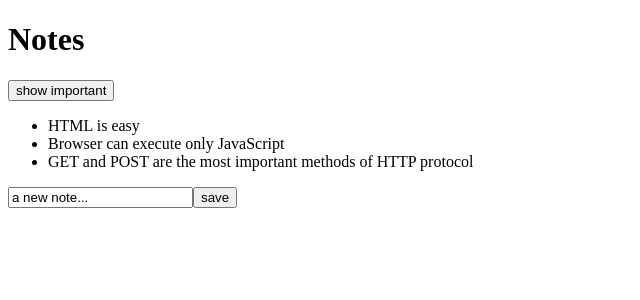
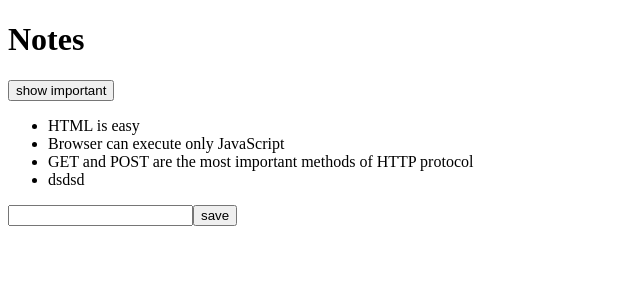
Before and after one commit to Tanya188098/fullstack-course, a React (Vite) app in the folder notes/: page / in a window 1280 px wide. Shown: the top 300 px of the page, without its empty margins (0-640 px from the left). Built offline with nearby package versions, Linux system fonts and the light colour scheme; data requests are answered from the project's data file.

Commit message:
chore: reinstall json-server version

```diff
--- a/notes/db.json
+++ b/notes/db.json
@@ -1,19 +1,24 @@
 {
   "notes": [
     {
-      "id": "1",
+      "id": 1,
       "content": "HTML is easy",
       "important": true
     },
     {
-      "id": "2",
+      "id": 2,
       "content": "Browser can execute only JavaScript",
       "important": false
     },
     {
-      "id": "3",
+      "id": 3,
       "content": "GET and POST are the most important methods of HTTP protocol",
       "important": true
+    },
+    {
+      "content": "dsdsd",
+      "important": false,
+      "id": 4
     }
   ]
 }
--- a/notes/package.json
+++ b/notes/package.json
@@ -12,6 +12,7 @@
   },
   "dependencies": {
     "axios": "^1.18.1",
+    "json-server": "^0.17.4",
     "react": "^19.2.7",
     "react-dom": "^19.2.7"
   },
@@ -24,7 +25,6 @@
     "eslint-plugin-react-hooks": "^7.1.1",
     "eslint-plugin-react-refresh": "^0.5.3",
     "globals": "^17.6.0",
-    "json-server": "^1.0.0-beta.15",
     "vite": "^8.1.0"
   }
 }
--- a/notes/src/App.jsx
+++ b/notes/src/App.jsx
@@ -4,7 +4,7 @@ import { useState, useEffect } from "react";
 
 const App = () => {
   const [notes, setNotes] = useState([]);
-  const [newNote, setNewNote] = useState("a new note...");
+  const [newNote, setNewNote] = useState("");
   const [showAll, setShowAll] = useState(true);
 
   // get the data from the json server
@@ -19,12 +19,13 @@ const App = () => {
     event.preventDefault();
     const noteObject = {
       content: newNote,
-      important: Math.random() > 0.5,
-      id: String(notes.length + 1),
+      important: Math.random() < 0.5,
     };
 
-    setNotes(notes.concat(noteObject));
-    setNewNote("");
+    axios.post("http://localhost:3001/notes", noteObject).then((response) => {
+      setNotes(notes.concat(response.data));
+      setNewNote("");
+    });
   };
 
   // input handler
```
Also changed, not shown: 1 other file (tests, documents, lock files or other folders).
